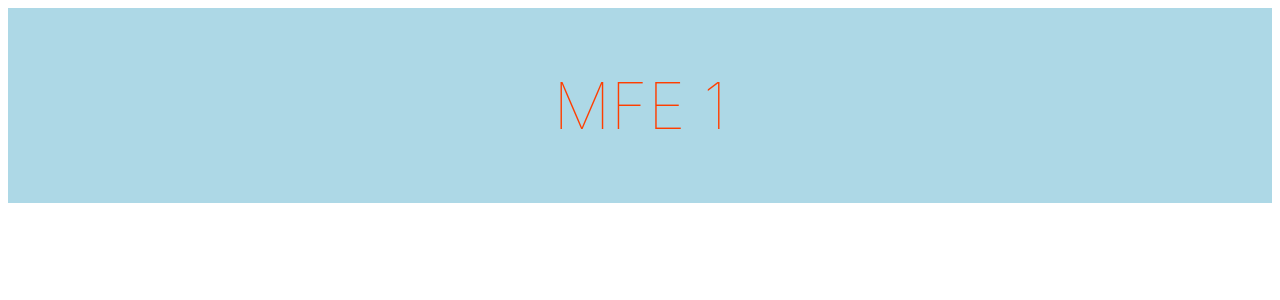
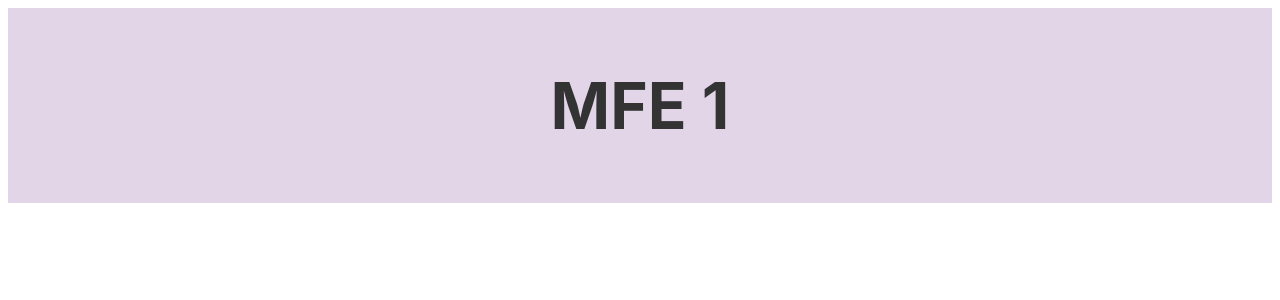
Before and after one commit to StephanPitois/mfe-1, a Svelte app: page / in a window 1280 px wide. Shown: the top 300 px of the page. Built offline with nearby package versions, Linux system fonts and the light colour scheme.

Commit message:
Update App.svelte

```diff
--- a/src/App.svelte
+++ b/src/App.svelte
@@ -12,14 +12,12 @@
 		padding: 1em;
 		max-width: 240px;
 		margin: 0 auto;
-		background: lightblue;
+		background: #e1d5e7;
 	}
 
 	h1 {
-		color: #ff3e00;
 		text-transform: uppercase;
 		font-size: 4em;
-		font-weight: 100;
 	}
 
 	@media (min-width: 640px) {
```
